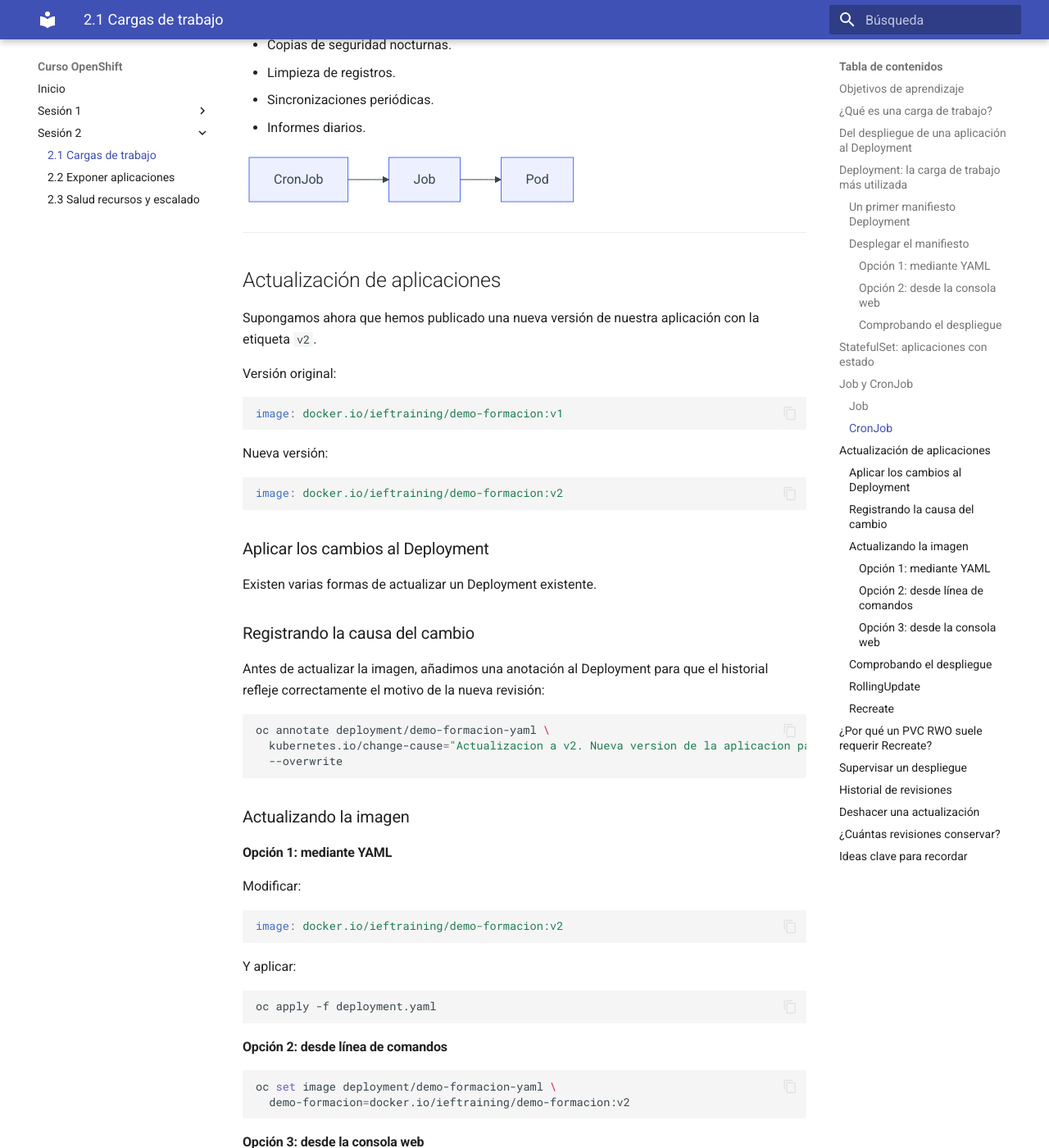
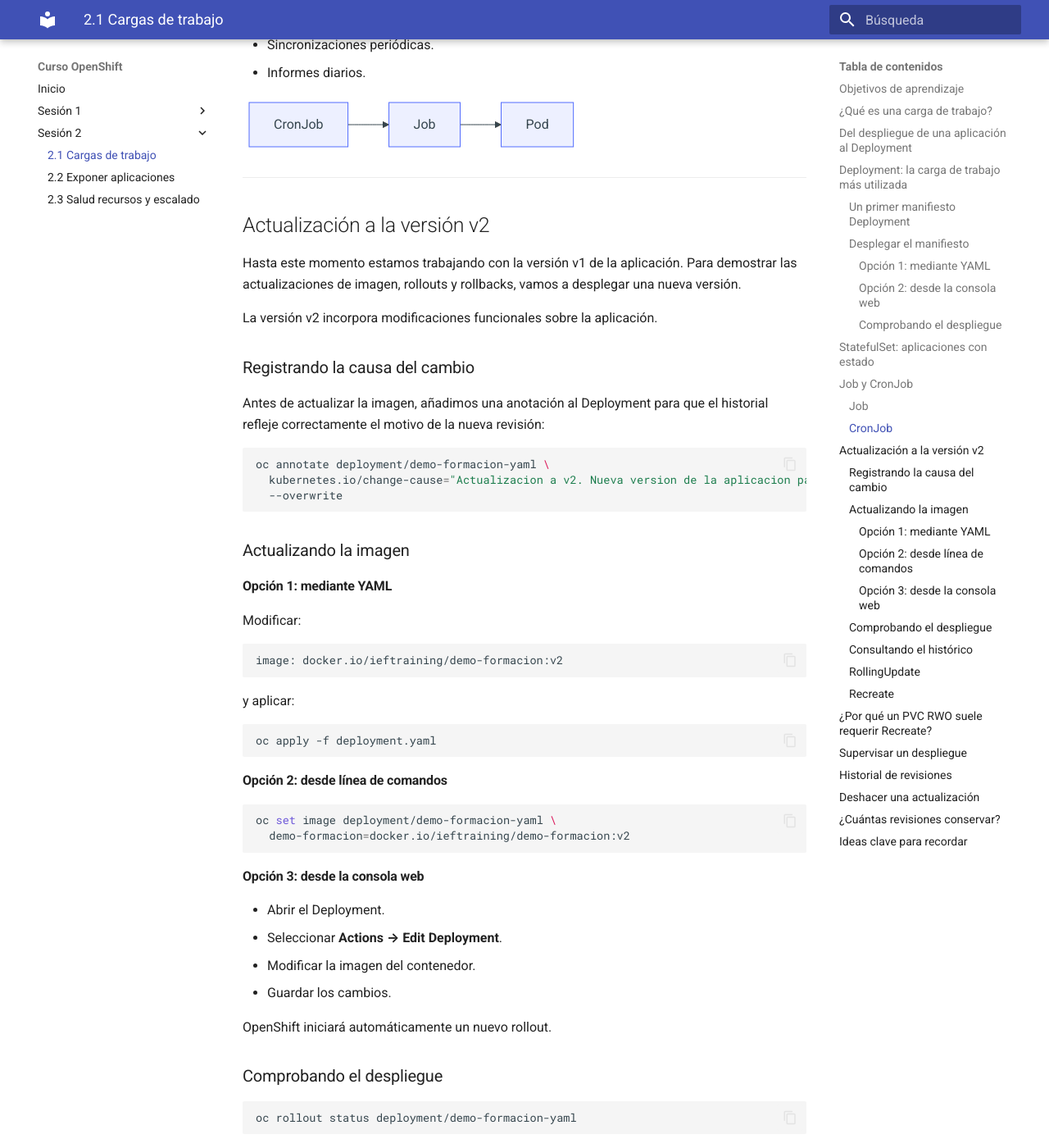
Before and after one commit to ieftraining/curso-openshift, an MkDocs documentation site: the page built from docs/sesion2/2.1 Cargas de trabajo.md, in a window 1280 px wide and 1400 px high, scrolled down 6714 px. Shown: the whole window at 82% size. Built offline with MkDocs 1.6.1 and Material for MkDocs 9.7.7, drawn with Linux system fonts in a browser that asks for light colours; some of the changed text lies outside the part shown.

Commit message:
Add files via upload

````diff
--- a/docs/sesion2/2.1 Cargas de trabajo.md
+++ b/docs/sesion2/2.1 Cargas de trabajo.md
@@ -150,8 +150,6 @@ Por ahora basta con identificar algunos elementos importantes:
 
 A continuación desplegaremos una segunda copia de la aplicación, gestionada completamente mediante manifiestos Kubernetes.
 
-A continuación desplegaremos una segunda copia de la aplicación, gestionada completamente mediante manifiestos Kubernetes.
-
 #### Opción 1: mediante YAML
 
 ```bash
@@ -175,7 +173,6 @@ oc get deployment
 ```bash
 oc get pods
 ```
-
 
 !!! note
 
@@ -267,25 +264,11 @@ flowchart LR
 
 ---
 
-## Actualización de aplicaciones
+## Actualización a la versión v2
 
-Supongamos ahora que hemos publicado una nueva versión de nuestra aplicación con la etiqueta `v2`.
+Hasta este momento estamos trabajando con la versión v1 de la aplicación. Para demostrar las actualizaciones de imagen, rollouts y rollbacks, vamos a desplegar una nueva versión.
 
-Versión original:
-
-```yaml
-image: docker.io/ieftraining/demo-formacion:v1
-```
-
-Nueva versión:
-
-```yaml
-image: docker.io/ieftraining/demo-formacion:v2
-```
-
-### Aplicar los cambios al Deployment
-
-Existen varias formas de actualizar un Deployment existente.
+La versión v2 incorpora modificaciones funcionales sobre la aplicación.
 
 ### Registrando la causa del cambio
 
@@ -303,11 +286,11 @@ oc annotate deployment/demo-formacion-yaml \
 
 Modificar:
 
-```yaml
+```text
 image: docker.io/ieftraining/demo-formacion:v2
 ```
 
-Y aplicar:
+y aplicar:
 
 ```bash
 oc apply -f deployment.yaml
@@ -335,13 +318,17 @@ OpenShift iniciará automáticamente un nuevo rollout.
 oc rollout status deployment/demo-formacion-yaml
 ```
 
-O bien:
+o bien:
 
 ```bash
 oc get pods -w
 ```
 
-Cuando OpenShift detecta este cambio, Kubernetes inicia automáticamente un proceso denominado **rollout**.
+### Consultando el histórico
+
+```bash
+oc rollout history deployment/demo-formacion-yaml
+```
 
 !!! tip "Buenas prácticas de versionado"
 
@@ -352,8 +339,6 @@ Cuando OpenShift detecta este cambio, Kubernetes inicia automáticamente un proc
 !!! note
 
     Tanto una modificación realizada mediante consola web, mediante `oc set image` o mediante `oc apply` terminan produciendo el mismo resultado: una nueva revisión del Deployment y el inicio de un rollout.
-
-Cuando OpenShift detecta este cambio, Kubernetes inicia automáticamente un proceso denominado **rollout**.
 
 ---
 
@@ -456,8 +441,8 @@ Ejemplo:
 
 ```text
 REVISION  CHANGE-CAUSE
-1         Despliegue versión v1
-2         Actualización a versión v2
+1         Creacion inicial de la aplicacion v1
+2         Actualizacion a v2. Nueva version de la aplicacion para demostracion de actualizaciones y rollback
 ```
 
 Cada revisión representa un estado anterior del Deployment.
````
Also changed, not shown: other parts of docs/sesion2/2.1 Cargas de trabajo.md (+5 -5 lines).
